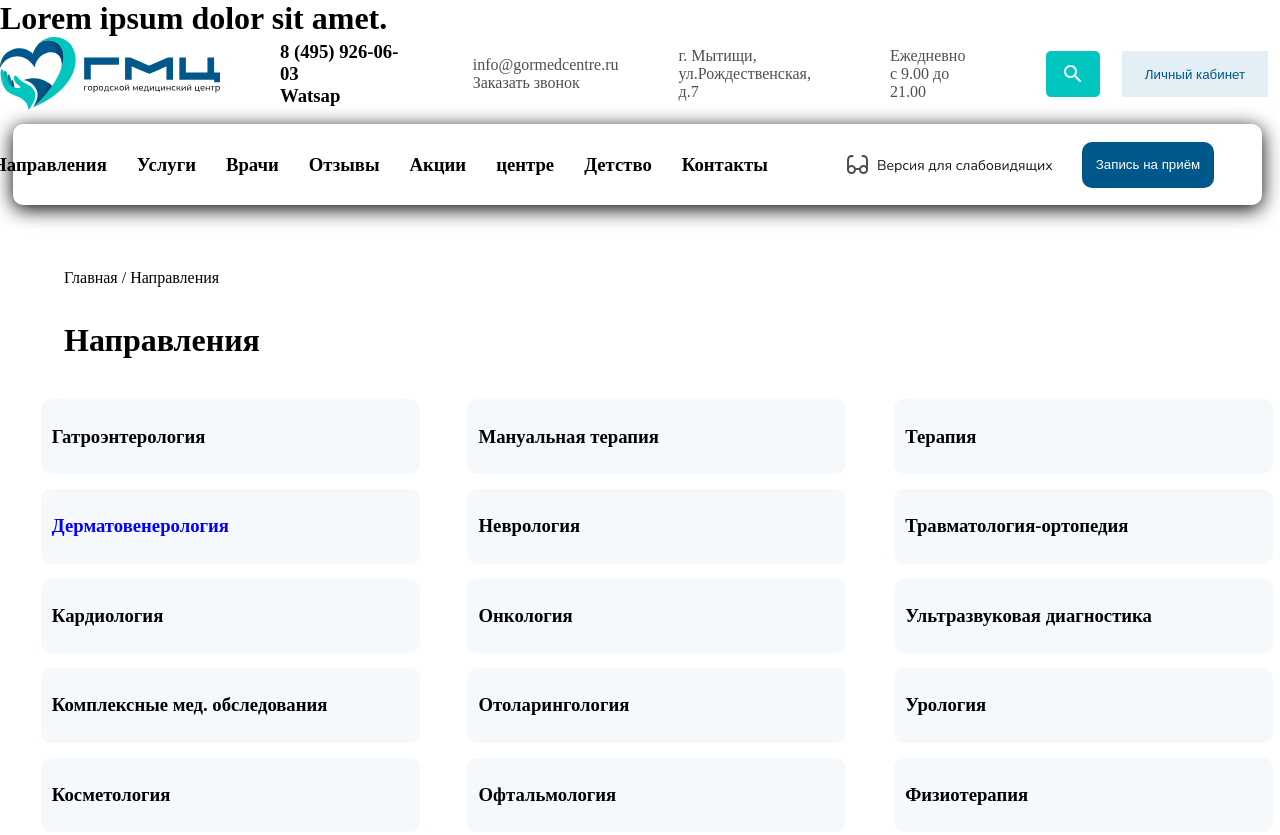
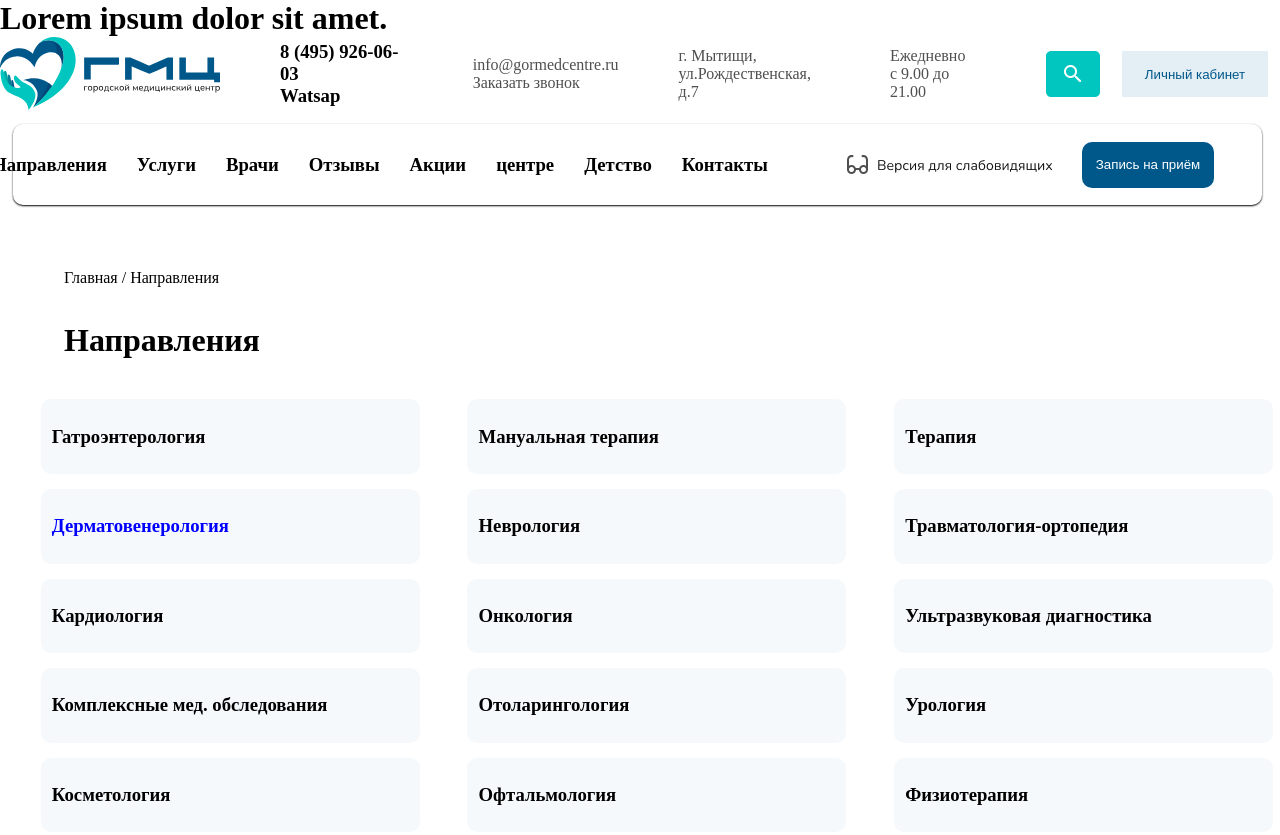
Before and after one commit to ffkabulka010-cmd/opwi-5-nafara-, a plain HTML site: page abdulvochid/abdulvojid.html in a window 1280 px wide. Shown: the top 835 px of the page. Drawn offline with Linux system fonts and the light colour scheme.

Commit message:
izmeneniya cardm

```diff
--- a/abdulvochid/abdulvojid.css
+++ b/abdulvochid/abdulvojid.css
@@ -29,7 +29,7 @@
     justify-content: center;
     align-items: center;
     gap: 30px;
-    box-shadow: 0 4px 20px;
+    box-shadow: 0 1px 2px;
     width: 96%;
     padding: 10px;
     margin: 1% 1%;
@@ -281,6 +281,7 @@
     display: flex;
     justify-content: center;
     align-items: center;
+    gap: 10px;
 }
 .bx19{
     text-align: end;
```
